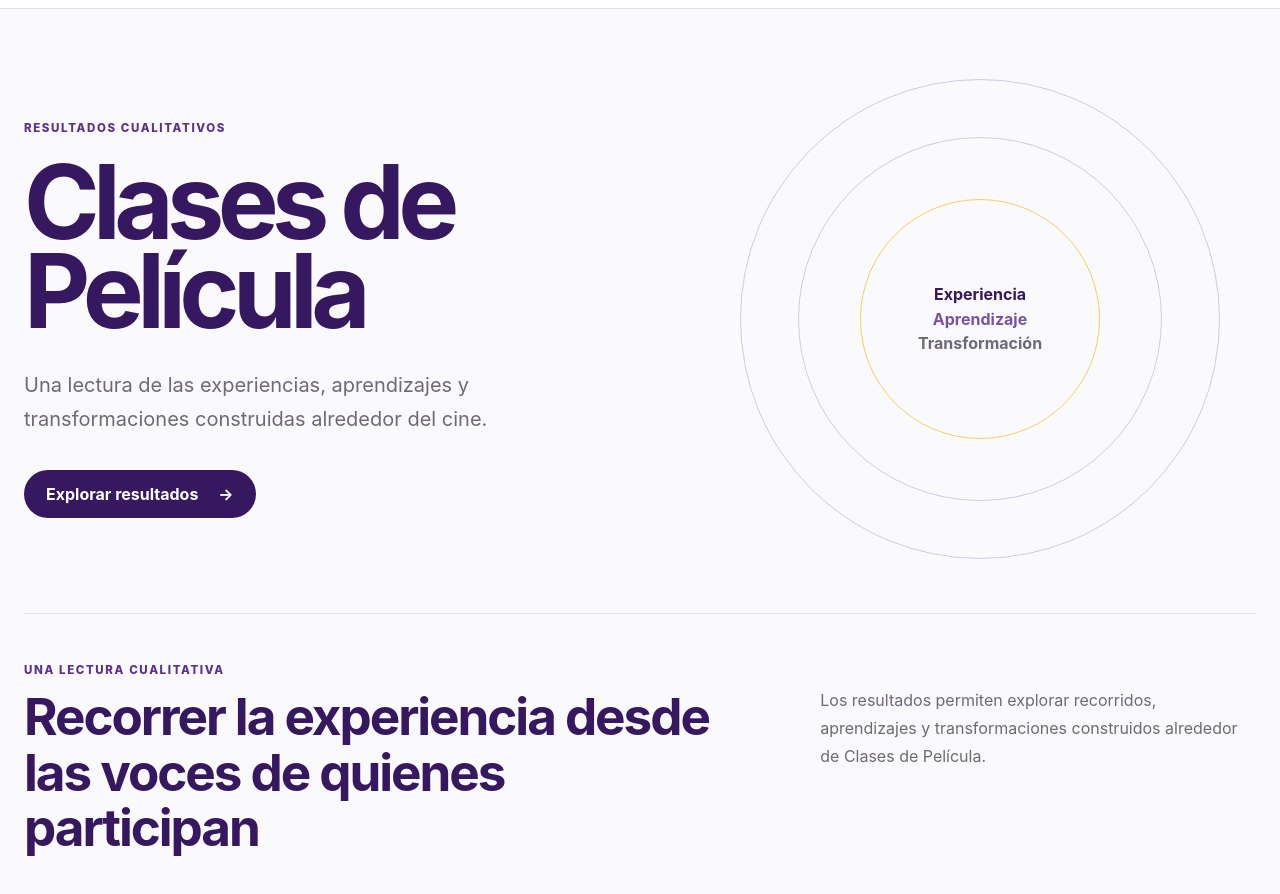
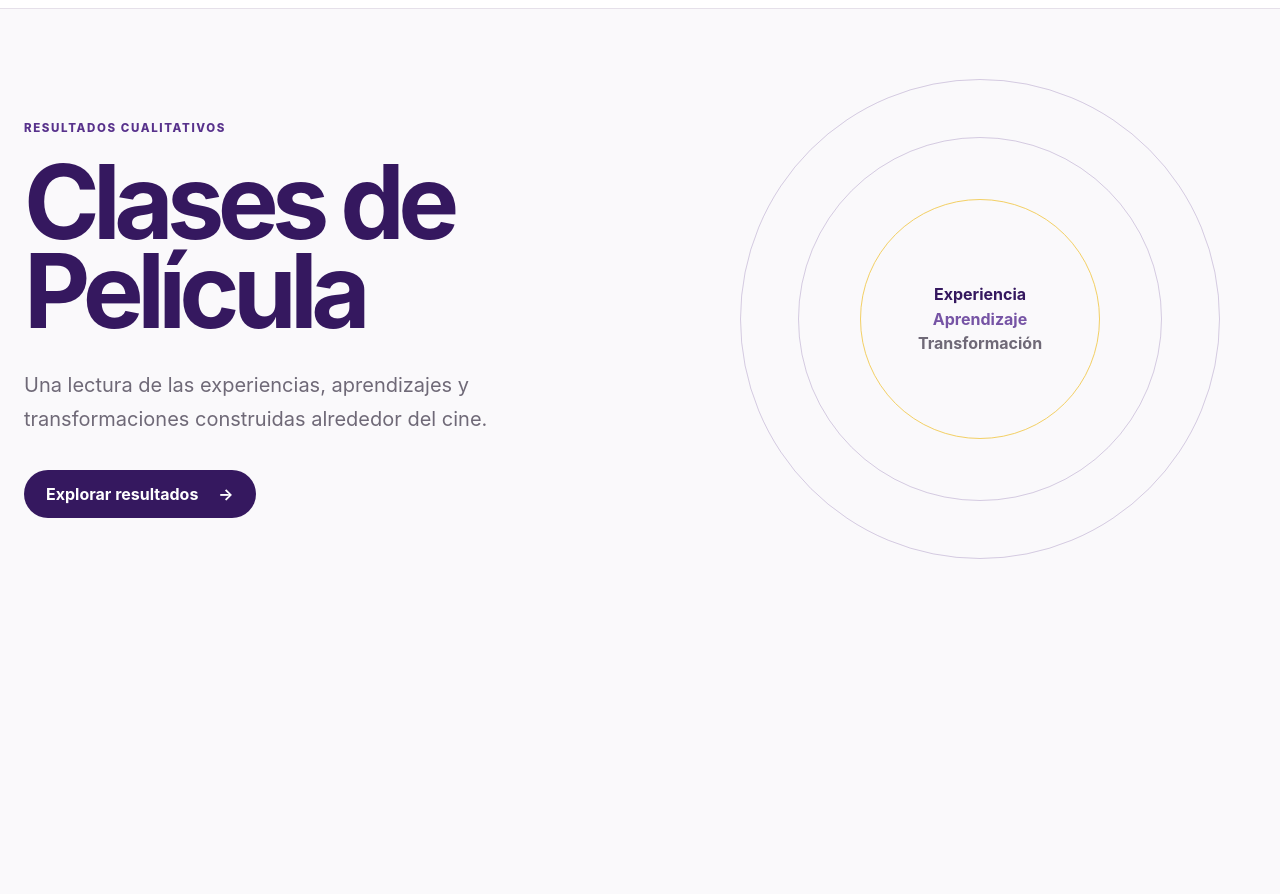
Before and after one commit to ayalammabel/clases-peliculas, a plain HTML site: page index.html in a window 1280 px wide. Shown: the part 64-958 px from the top of the page. After the commit the page ends 801 px from the top, so only its background shows below. Drawn offline with Linux system fonts and the light colour scheme.

Commit message:
Update index.html

```diff
--- a/index.html
+++ b/index.html
@@ -212,47 +212,7 @@
                 </div>
 
             </div>
-
-
-            <div class="home-intro">
-
-                <div>
-
-                    <p class="section-label">
-                        Una lectura cualitativa
-                    </p>
-
-                    <h2>
-                        Recorrer la experiencia desde las voces
-                        de quienes participan
-                    </h2>
-
-                </div>
-
-
-                <p>
-                    Los resultados permiten explorar recorridos,
-                    aprendizajes y transformaciones construidos
-                    alrededor de Clases de Película.
-                </p>
-
-            </div>
-
-        </section>
-
-
-
-        <!-- VISTA MEDIADORES: independiente de Docentes -->
-        <section id="view-mediadores" class="app-view mediadores-view" data-view-panel="mediadores" hidden>
-          <div class="content-container">
-            <div class="page-heading docentes-heading">
-              <p class="section-label">Mediadores</p>
-              <h1>La experiencia desde la mediación cultural</h1>
-              <p>Explora las voces de quienes acompañan los encuentros de Clases de Película.</p>
-            </div>
-            <div id="mediadores-content" aria-live="polite"><p>Cargando resultados de mediadores…</p></div>
-          </div>
-        </section>
+</section>
 
         <!-- =================================================
              VISTA 02 · DOCENTES
```
